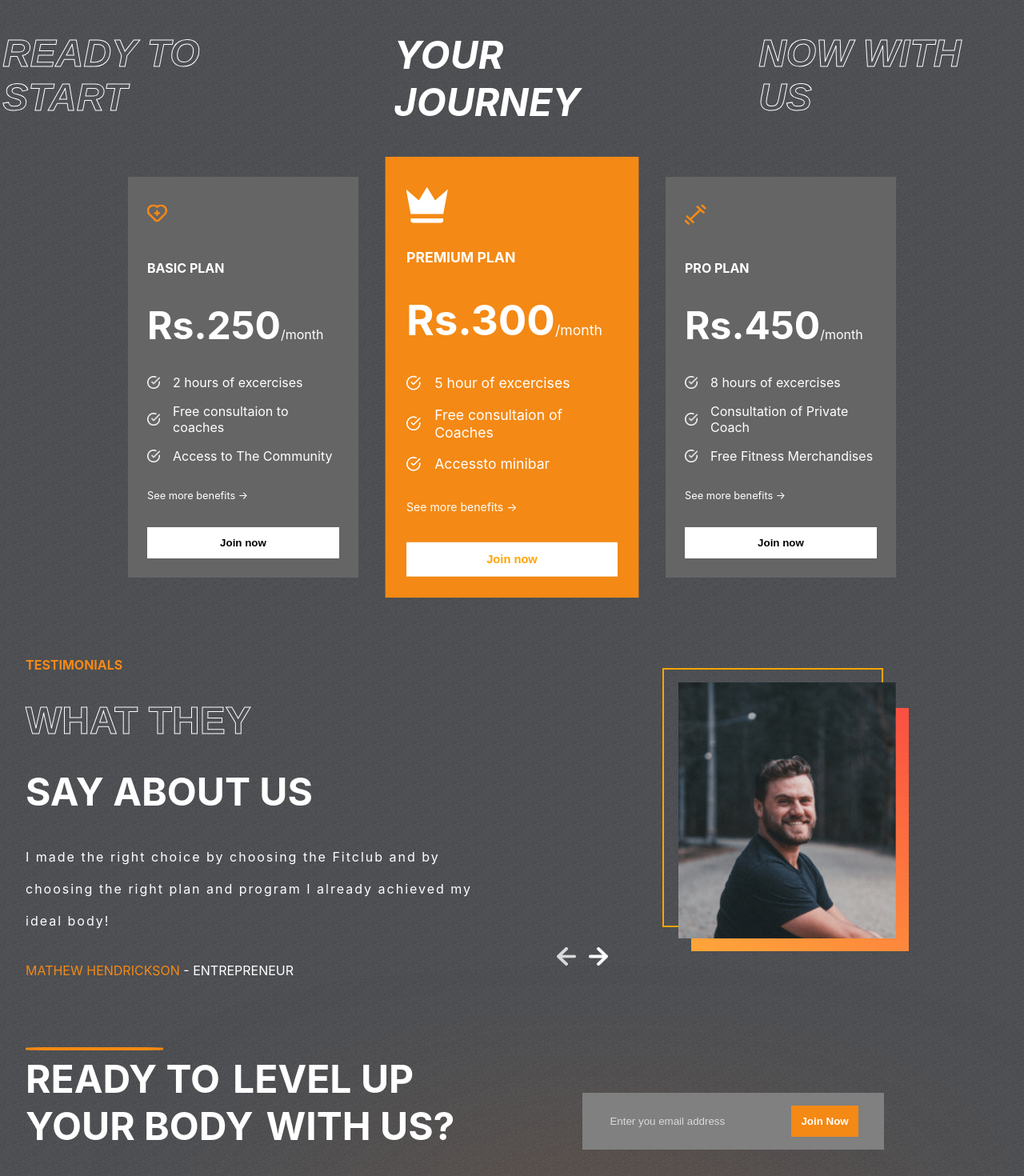
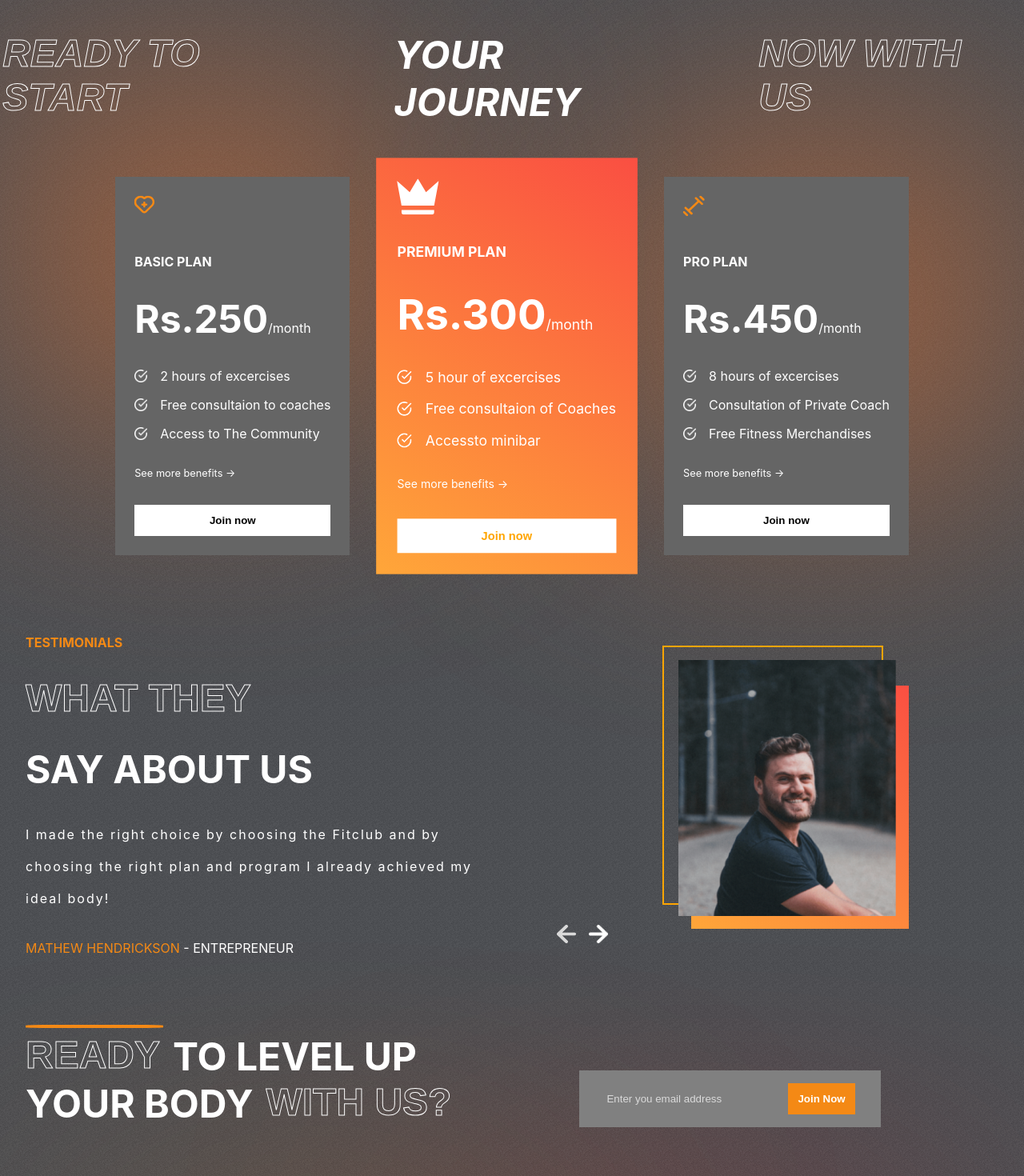
Before and after one commit to dhwanish-3/The-Fit-Club, a React (Create React App) app: page / in a window 1280 px wide. Shown: the part 1857-3327 px from the top of the page at 80% size. Built offline with nearby package versions, Linux system fonts and the light colour scheme; the HTML template or start-up script is replaced by a standard one.

Commit message:
modified:   src/components/Footer/Footer.css 	modified:   src/components/Join/Join.jsx 	modified:   src/components/Plans/Plans.css 	modified:   src/components/Plans/Plans.jsx

```diff
--- a/src/components/Footer/Footer.css
+++ b/src/components/Footer/Footer.css
@@ -33,13 +33,13 @@
     bottom: 0;
     right: 15%;
     width: 26rem;
-    height: 1rem;
+    height: 12rem;
     filter: blur(200px);
     background: red;
 }
 .blur-f-2{
     bottom: 0;
-    right: 25%;
+    left: 15%;
     width: 26rem;
     height: 12rem;
     filter: blur(200px);
--- a/src/components/Join/Join.jsx
+++ b/src/components/Join/Join.jsx
@@ -7,12 +7,12 @@ const Join=()=>{
       <div className="left-j">
         <hr />
         <div>
-          <span className='stronk-text'> READY TO</span>
-          <span>LEVEL UP</span>
+          <span className='stroke-text'> READY </span>
+          <span>TO LEVEL UP</span>
         </div>
         <div>
           <span>YOUR BODY</span>
-          <span className='stronk-text'> WITH US?</span>
+          <span className='stroke-text'> WITH US?</span>
         </div>
       </div>
 
--- a/src/components/Plans/Plans.css
+++ b/src/components/Plans/Plans.css
@@ -25,10 +25,9 @@
      color: white;
      gap: 2rem;
      padding: 1.5rem;
-     width: 15rem;
 }
 .plan:nth-child(2){
-    background: var(--orange);
+    background: var(--planCard);
     transform: scale(1.1);
 }
 .plan>svg{
@@ -37,8 +36,7 @@
     height: 2rem;
     transform: scale(1.7);
     padding-left: 0.5rem;
-    padding-top: 1rem;
-    padding-bottom: 0rem;
+    padding-top: 0.5rem;
 }
 .plan>:nth-child(2){
     font-size: 1rem;
@@ -72,3 +70,16 @@
 .plans>:nth-child(2)>button{
     color: orange;
 }
+
+.plans-blur-1{
+    width: 32rem;
+    height: 23rem;
+    top: 6rem;
+    left: 0rem;
+}
+.plans-blur-2{
+    width: 32rem;
+    height: 23rem;
+    top: 10rem;
+    right: 0rem;
+}
--- a/src/components/Plans/Plans.jsx
+++ b/src/components/Plans/Plans.jsx
@@ -6,6 +6,8 @@ import whiteTick from '../../assets/whiteTick.png';
 export const Plans=()=>{
     return (
         <div className="Plans">
+            <div className="blur plans-blur-1"></div>
+            <div className="blur plans-blur-2"></div>
             <div className="programs-header">
                 <span className='stroke-text'>READY TO START</span>
                 <span>YOUR JOURNEY</span>
```
